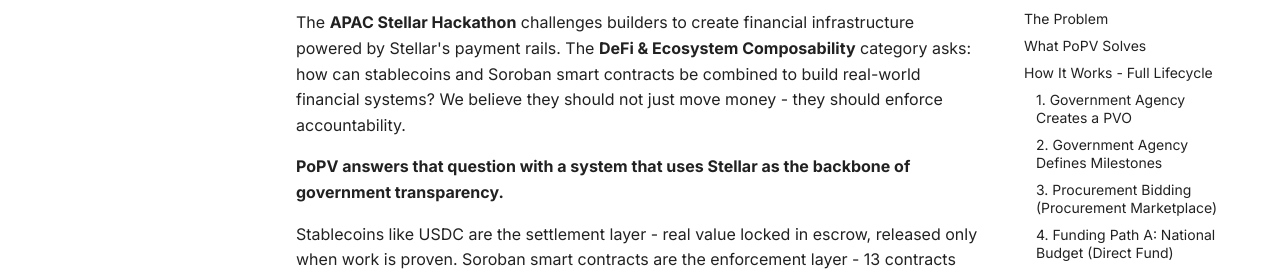
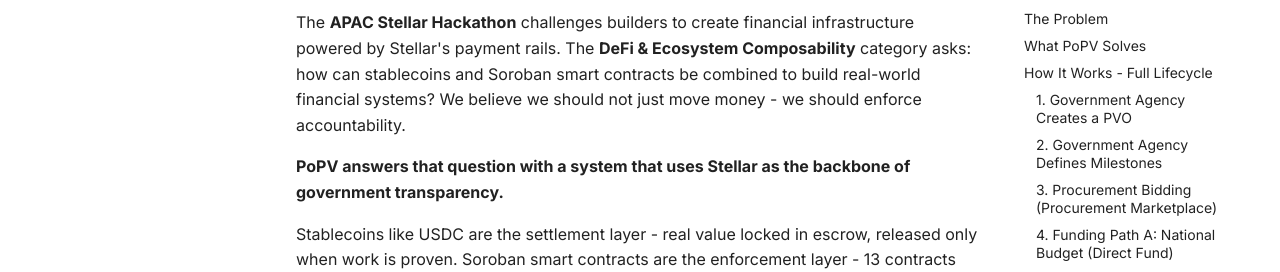
Before and after one commit to greenarmor/proof-of-public-value, an MkDocs documentation site: the page built from docs/index.md, in a window 1280 px wide and 900 px high. Shown: the part 411-683 px from the top of the window. Built offline with MkDocs 1.6.1 and Material for MkDocs 9.7.7, drawn with Linux system fonts in a browser that asks for light colours; comment, search, counter and statistics services are not loaded.

Commit message:
docs: update hackathon description pronouns

```diff
--- a/docs/index.md
+++ b/docs/index.md
@@ -7,7 +7,7 @@
 
 ## 🏆 Why This Hackathon Project Exists
 
-The **APAC Stellar Hackathon** challenges builders to create financial infrastructure powered by Stellar's payment rails. The **DeFi & Ecosystem Composability** category asks: how can stablecoins and Soroban smart contracts be combined to build real-world financial systems? We believe they should not just move money  -  they should enforce accountability.
+The **APAC Stellar Hackathon** challenges builders to create financial infrastructure powered by Stellar's payment rails. The **DeFi & Ecosystem Composability** category asks: how can stablecoins and Soroban smart contracts be combined to build real-world financial systems? We believe we should not just move money  -  we should enforce accountability.
 
 **PoPV answers that question with a system that uses Stellar as the backbone of government transparency.**
 
```
